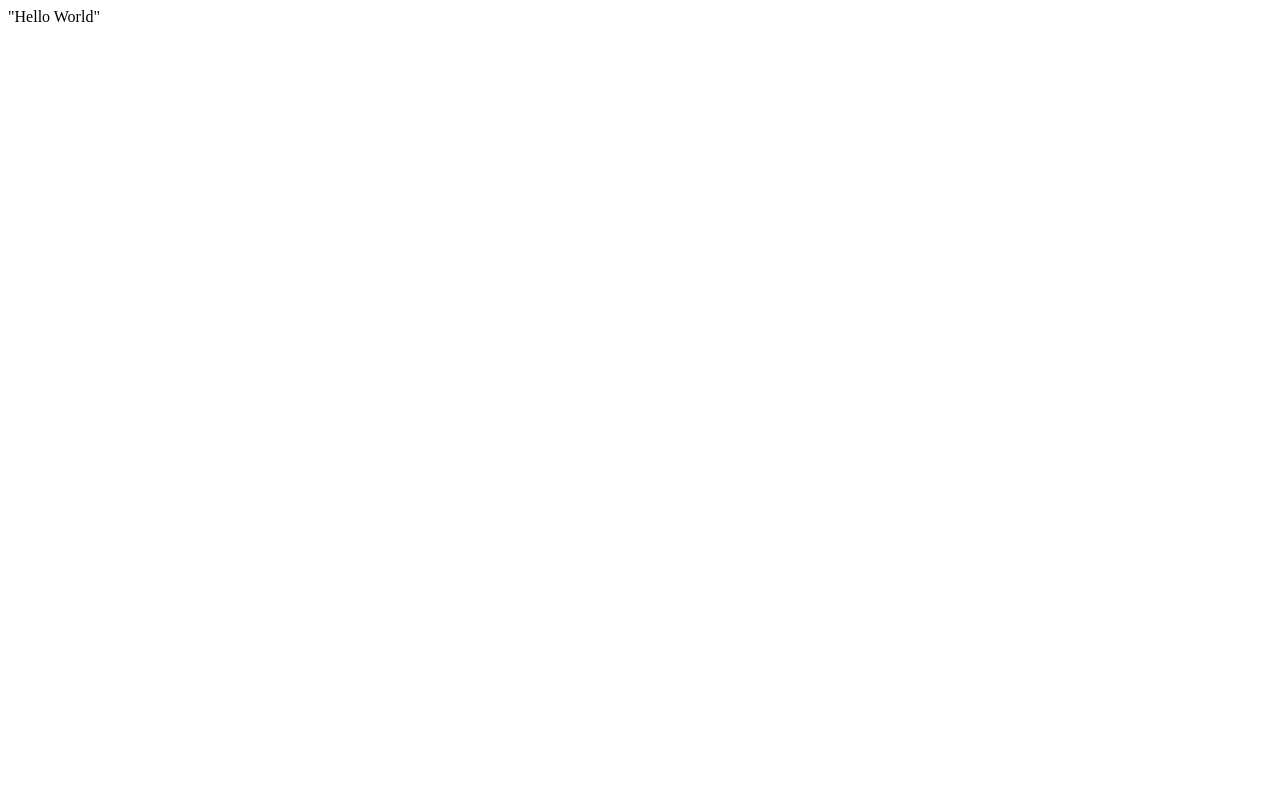
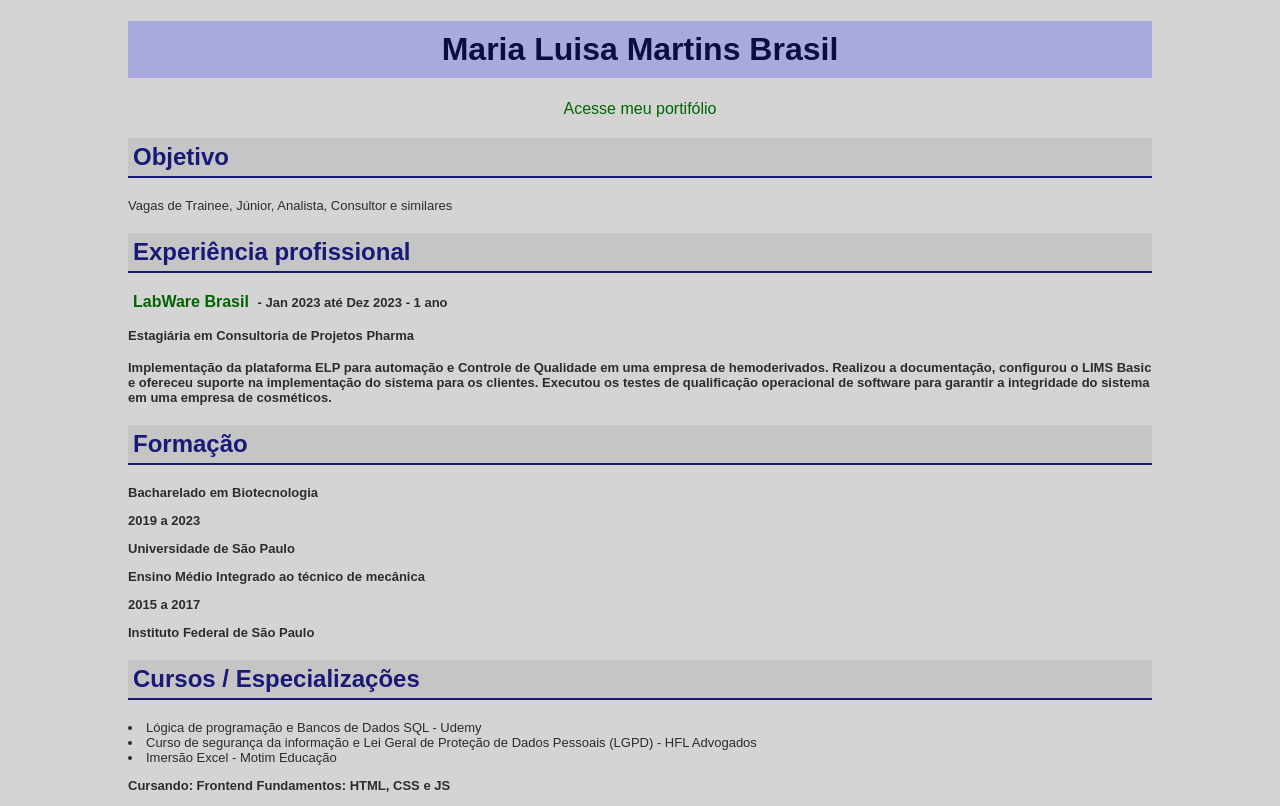
Before and after one commit to marialuisamartins/marialuisamartins.github.io, a plain HTML site: page index.html in a window 1280 px wide. Drawn offline with Linux system fonts and the light colour scheme.

Commit message:
Site online

```diff
--- a/index.html
+++ b/index.html
@@ -1 +1,126 @@
-"Hello World"
+<!DOCTYPE html>
+
+<html lang="pt-br">
+
+<head>
+
+    <meta charset="UTF-8">
+    <title>Currículo - Maria Luisa Martins</title>
+    <meta name="description" content="Currículo Maria Luisa Martins">
+    <meta name="author" content="malu.martins.br@gmail.com">
+    <meta name="keywords" content="html, css">
+
+    <style>
+
+        body{
+            font-family: sans-serif;
+            width: 80%;
+            margin: auto;
+            background-color: rgb(212, 212, 212);
+        }
+
+        h1{
+            color: rgb(12, 12, 63);
+            background-color: rgb(169, 169, 223);
+            padding: 10px;
+            text-align: center;
+        }
+
+        .portifolio{
+            text-align: center;
+        }
+
+        h2{
+            color: rgb(25, 25, 119);
+            background-color: rgb(197, 197, 197);
+            border-bottom: 2px solid rgb(25, 25, 119);
+            padding: 5px;
+        }
+
+        h3{
+            font-size: small;
+            color: rgb(44, 44, 44);
+        }
+
+        h4{
+            font-size: small;
+            color: rgb(44, 44, 44);
+        }
+
+        p{
+            font-size: small;
+            color: rgb(44, 44, 44);
+        }
+
+        ul{
+            font-size: small;
+            color: rgb(44, 44, 44);
+            padding-left: 0;
+        }
+
+        li{
+            list-style-position: inside;
+        }
+
+        a{
+            padding: 5px;
+            font-size: medium;
+            text-decoration: none;
+        }
+
+        a:link{
+            color: darkgreen;
+        }
+
+        a:visited{
+            color: rgb(107, 28, 28);
+        }
+
+        a:hover{
+            text-decoration: underline;
+        }
+
+    </style>
+
+</head>
+
+<body>
+
+    <h1>Maria Luisa Martins Brasil</h1>
+    <p class="portifolio"><a href="https://github.com/marialuisamartins" target="_blank">Acesse meu portifólio</a></p>
+
+<h2>Objetivo</h2>
+
+<p>Vagas de Trainee, Júnior, Analista, Consultor e
+    similares</p>
+
+<h2>Experiência profissional</h2>
+
+<h3><a href="https://www.labware.com/pt/" target="_blank">LabWare Brasil</a> - Jan 2023 até Dez 2023 - 1 ano<h3>
+
+<h4>Estagiária em Consultoria de Projetos Pharma<h4>
+<p>Implementação da plataforma ELP para automação e Controle de Qualidade em uma empresa de hemoderivados. Realizou a documentação, configurou o LIMS Basic e ofereceu suporte na implementação do sistema para os clientes. Executou os testes de qualificação operacional de software para garantir a integridade do sistema em uma empresa de cosméticos.</p>
+
+<h2>Formação</h2>
+
+<h3><strong>Bacharelado em Biotecnologia</strong><h3>
+<p>2019 a 2023</p>
+<p>Universidade de São Paulo</p>
+
+<h3><b>Ensino Médio Integrado ao técnico de mecânica</b><h3>
+<p>2015 a 2017</p>
+<p>Instituto Federal de São Paulo</p>
+
+<h2>Cursos / Especializações</h2>
+
+<ul>
+    <li>Lógica de programação e Bancos de Dados SQL - Udemy</li>
+    <li>Curso de segurança da informação e Lei Geral de Proteção de Dados Pessoais (LGPD) - HFL Advogados</li>
+    <li>Imersão Excel - Motim Educação</li>
+</ul>
+
+<h3><strong>Cursando: Frontend Fundamentos: HTML, CSS e JS</strong><h3>
+
+</body>
+
+</html>
```
